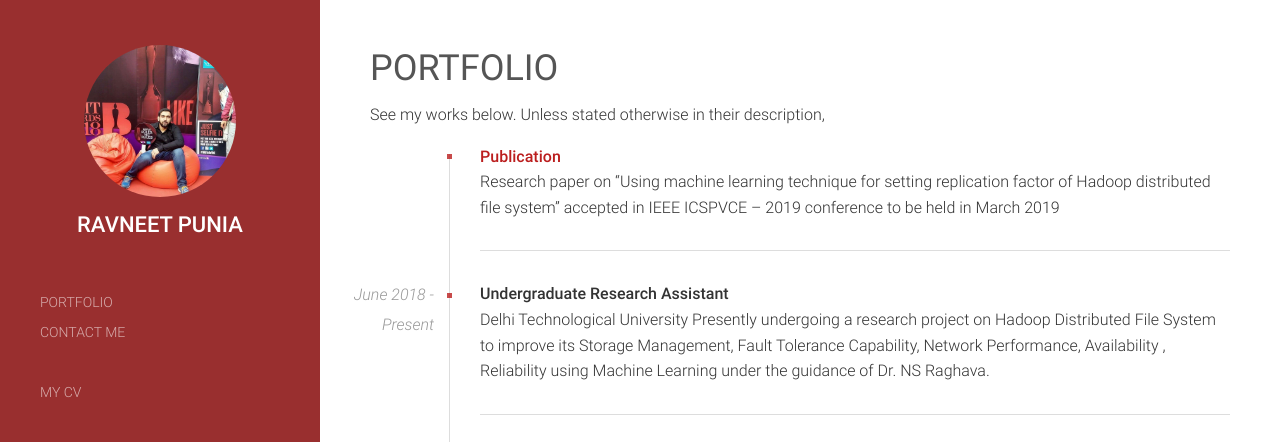
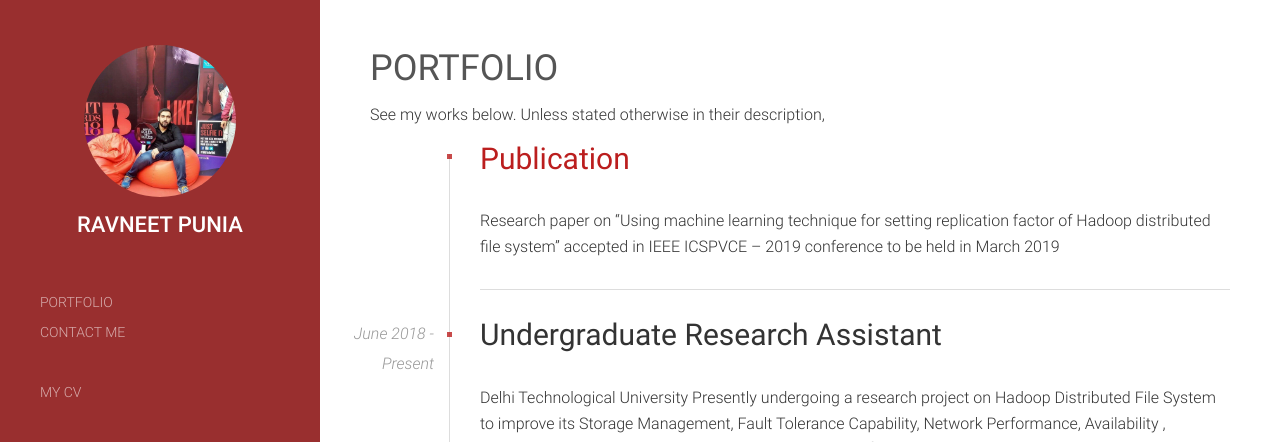
Before and after one commit to RavneetDTU/portfolio, a plain HTML site: page portfolio/index.html in a window 1280 px wide. Shown: the top 442 px of the page. Drawn offline with Linux system fonts and the light colour scheme.

Commit message:
Update index.html

```diff
--- a/portfolio/index.html
+++ b/portfolio/index.html
@@ -196,24 +196,24 @@
   <div class="timeline portfolio-timeline">
     <ul>
 
-
-       <li class="timeline_element timeline_element--now project">
-
-       <div class="timeline_element-date">
+  <li class="timeline_element timeline_element--now project">
+        <div class="timeline_element-date">
           <time class="timeline_element-date-text"></time>
         </div>
 
         <div class="timeline_element-contents">
           <div class="project-text">
             <div class="project-description">
-            <strong><a href = "https://drive.google.com/file/d/160_oqJ_OahewQsUT6ixWkZxl2ksiZzAs/view"> Publication </a></strong><br>
-                   Research paper on “Using machine learning technique for setting replication factor
+                <div class="project-title"><a href= "https://drive.google.com/file/d/1GYuPKXrdxeZoFE9Yia61LHegm2_vr7aT/view">Publication </a></div><br>
+             Research paper on “Using machine learning technique for setting replication factor
 of Hadoop distributed file system” accepted in IEEE ICSPVCE – 2019 conference
 to be held in March 2019
-            </div>
+</div>
           </div>
         </div>
       </li>
+
+
 
 
 
@@ -226,7 +226,9 @@ to be held in March 2019
         <div class="timeline_element-contents">
           <div class="project-text">
             <div class="project-description">
-              <strong>Undergraduate Research Assistant</strong><br>Delhi Technological University
+                <div class="project-title">Undergraduate Research Assistant</div>
+
+                     <br>Delhi Technological University
 Presently undergoing a research project on Hadoop Distributed File
 System to improve its Storage Management, Fault Tolerance
 Capability, Network Performance, Availability , Reliability using
@@ -235,6 +237,7 @@ Machine Learning under the guidance of Dr. NS Raghava.<br>
           </div>
         </div>
       </li>
+
 
       <li class="timeline_element timeline_element--now project">
         <div class="timeline_element-date">
```
